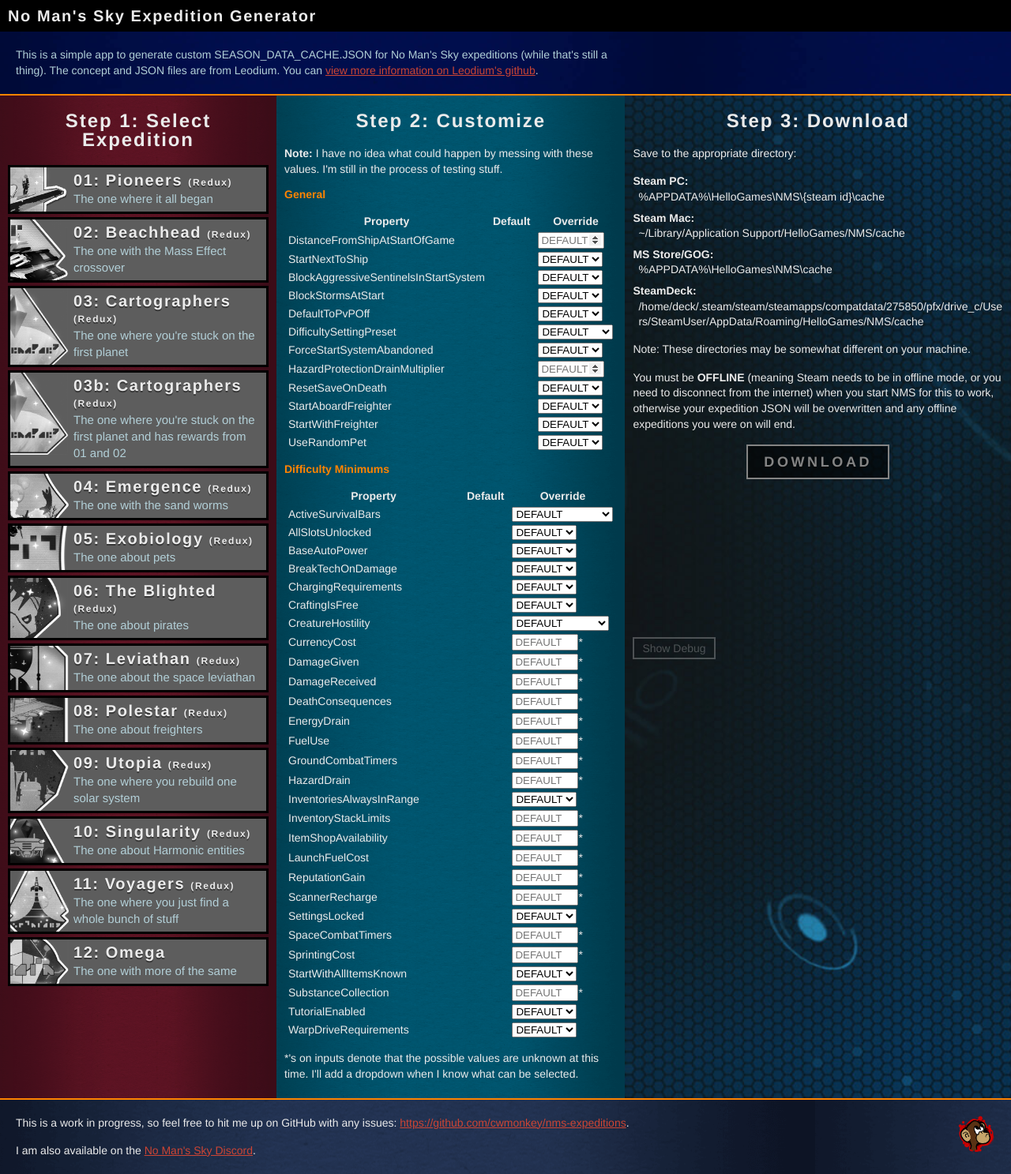
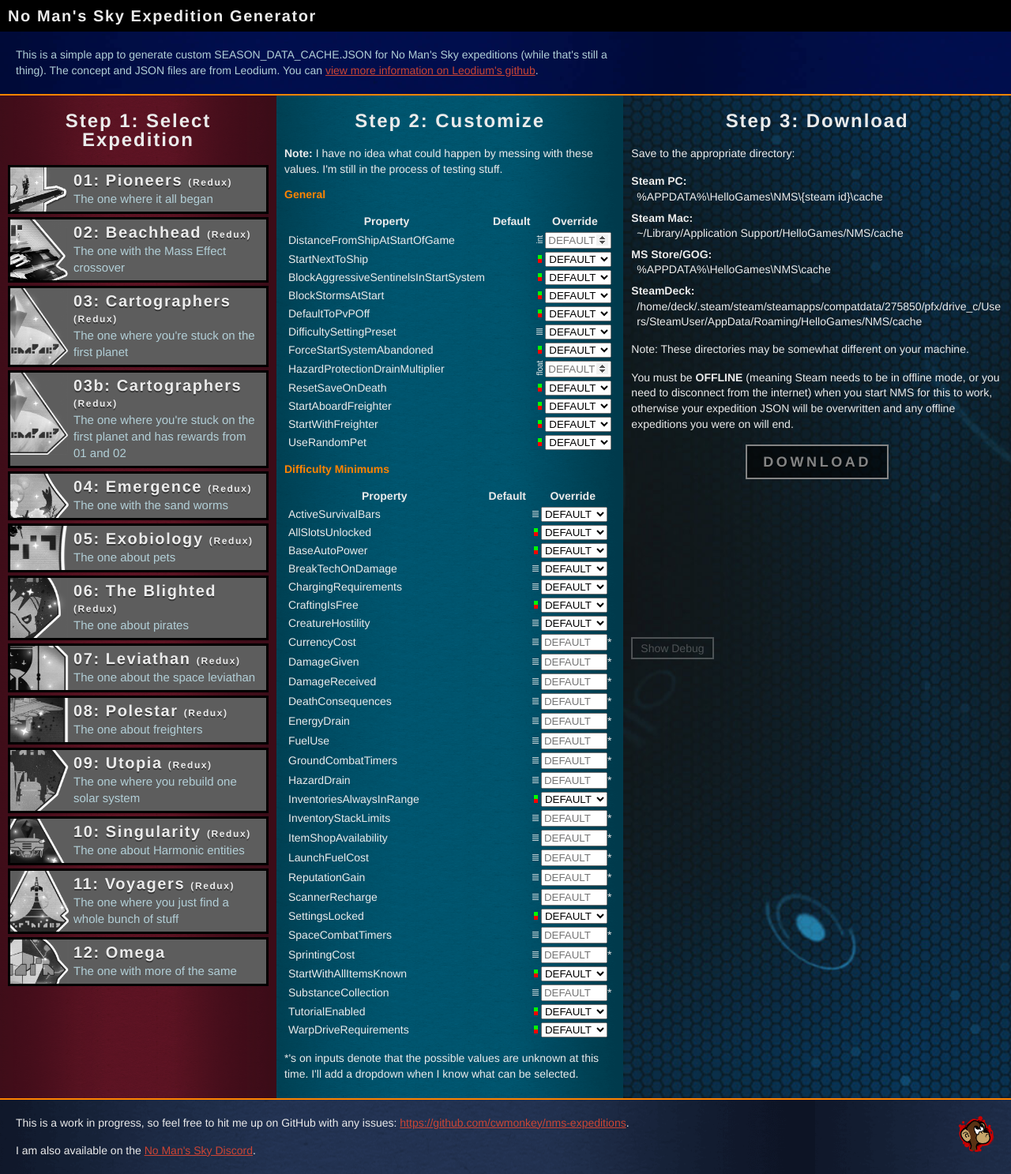
Before and after one commit to cwmonkey/nms-expeditions, a Jekyll site: the page built from index.html, in a window 1280 px wide. Shown: the whole page at 79% size. Built offline with Jekyll 4.4.1, drawn with Linux system fonts in a browser that asks for light colours; some web fonts are replaced.

Commit message:
Use :before to denote "type" on inputs

```diff
--- a/_sass/_nms-expeditions-critical.scss
+++ b/_sass/_nms-expeditions-critical.scss
@@ -222,12 +222,39 @@
       white-space: nowrap;
     }
 
-    .override input {
-      max-width: 84px;
+    .override {
+      select,
+      input {
+        max-width: 84px;
+        width: 84px;
+      }
+    }
 
-      &.unknown {
+    .override:before {
+      display: inline-block;
+      content: "llll";
+      width: 5px;
+      height: 10px;
+      transform: rotate(-90deg);
+      font-size: 10px;
+      font-family: Arial, Helvetica, sans-serif;
+    }
 
-      }
+    .type_bool .override:before {
+      content: " ";
+      background: linear-gradient(180deg, rgba(0,255,0,1) 50%, rgba(255,0,0,1) 50%);
+      transform: rotate(0deg);
+    }
+
+    .type_int .override:before {
+      content: "int";
+      transform: rotate(-90deg);
+    }
+
+    .type_float .override:before {
+      content: "float";
+      transform: rotate(-90deg);
+      vertical-align: bottom;
     }
 
     .cust_prop_input[type=number]::-webkit-inner-spin-button,
--- a/index.html
+++ b/index.html
@@ -69,7 +69,7 @@
                 {% capture attrs %}
                   class="cust_prop_input" name="{{ cust.prop }}" data-subprop="{{ cust.subprop }}" data-parentprop="{{ csection.prop }}" title="{% if csection.prop %}{{ csection.prop }}.{% endif %}{{ cust.prop }}{% if cust.subprop %}.{{ cust.subprop }}{% endif %}" placeholder="DEFAULT"
                 {% endcapture %}
-                <tr class="cust_item">
+                <tr class="cust_item type_{{ cust.type }}">
                   <td class="property">
                     <p class="cust_property">{{ cust.prop }}</p>
                     {% if cust.description %}
```
